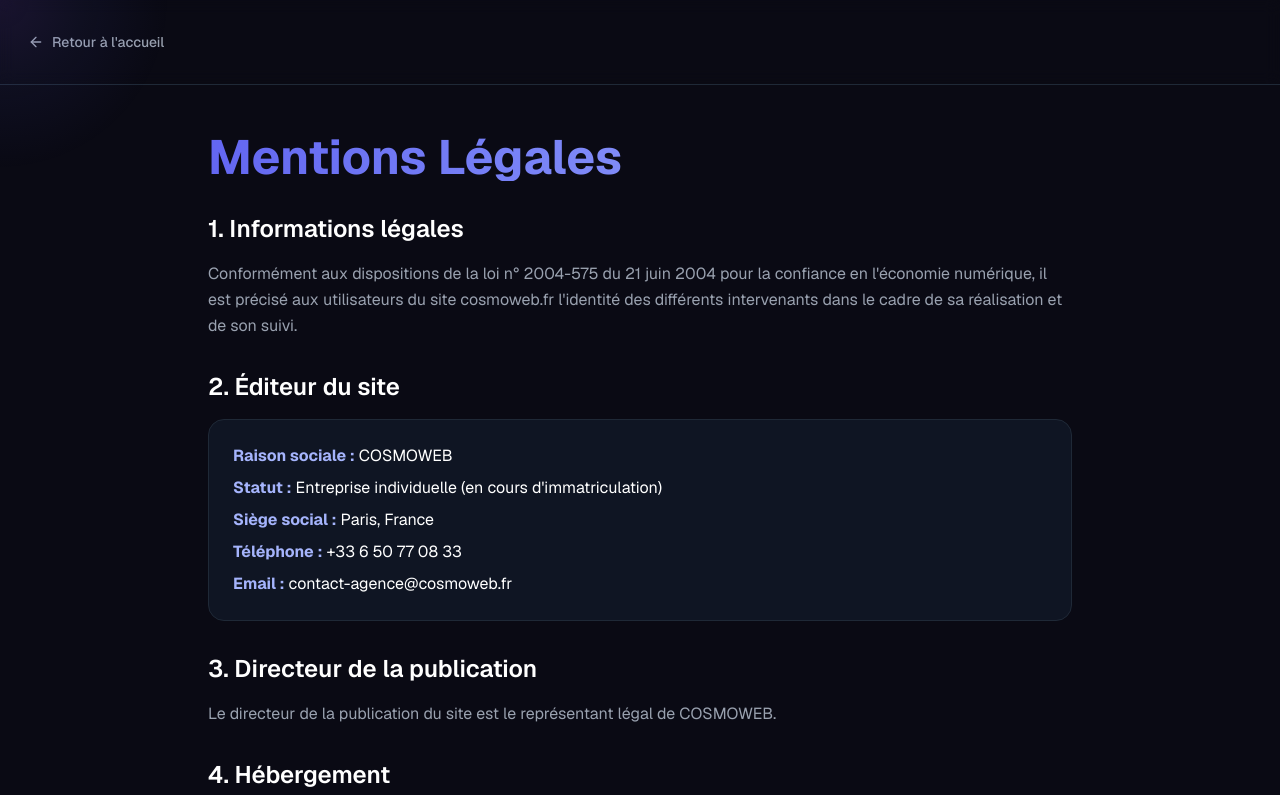
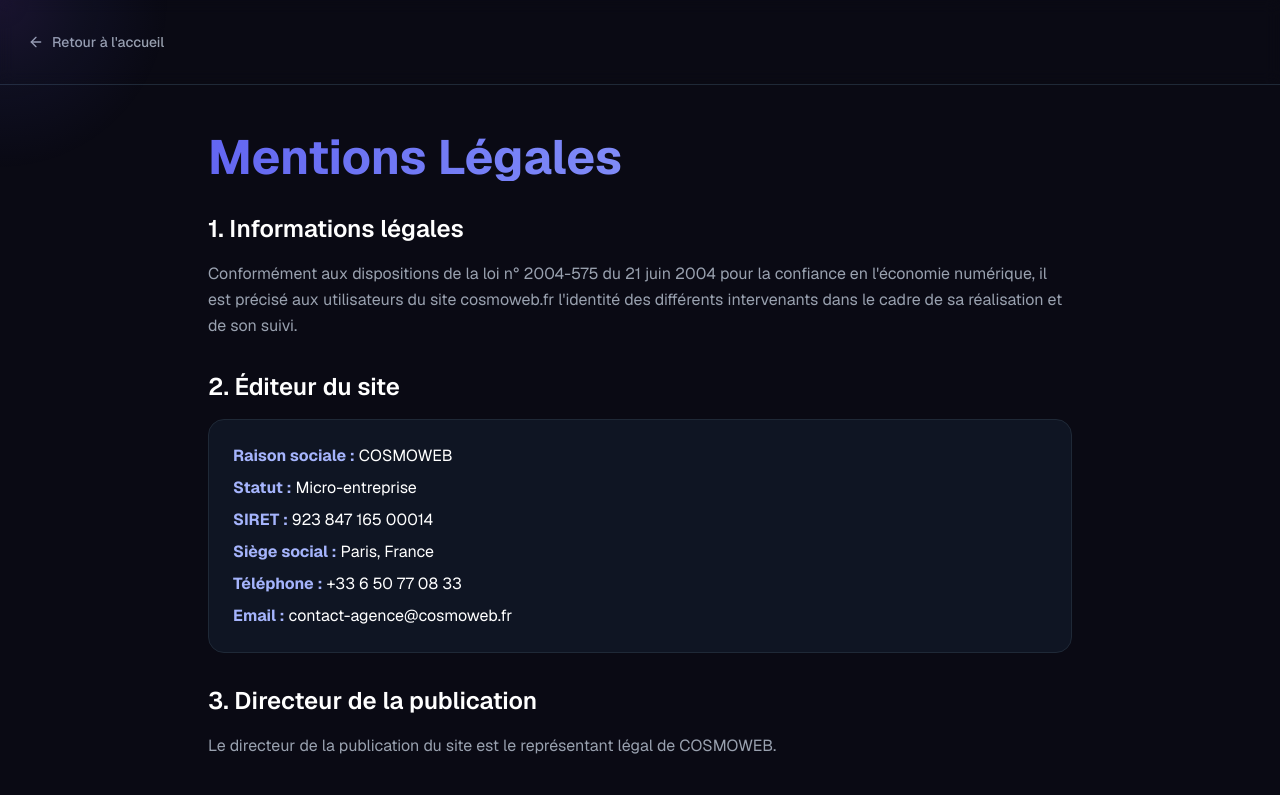
Before and after one commit to Anderson2908/COSMOWEB, a Next.js app: page /mentions-legales in a window 1280 px wide. Shown: the top 795 px of the page. Built offline with nearby package versions, Linux system fonts and the light colour scheme; a web font is replaced by a local one.

Commit message:
Ajout SIRET dans les mentions légales

```diff
--- a/app/mentions-legales/page.tsx
+++ b/app/mentions-legales/page.tsx
@@ -47,7 +47,10 @@ export default function MentionsLegalesPage() {
                 <strong className="text-[#a5b4fc]">Raison sociale :</strong> COSMOWEB
               </p>
               <p className="text-white">
-                <strong className="text-[#a5b4fc]">Statut :</strong> Entreprise individuelle (en cours d&apos;immatriculation)
+                <strong className="text-[#a5b4fc]">Statut :</strong> Micro-entreprise
+              </p>
+              <p className="text-white">
+                <strong className="text-[#a5b4fc]">SIRET :</strong> 923 847 165 00014
               </p>
               <p className="text-white">
                 <strong className="text-[#a5b4fc]">Siège social :</strong> Paris, France
```
